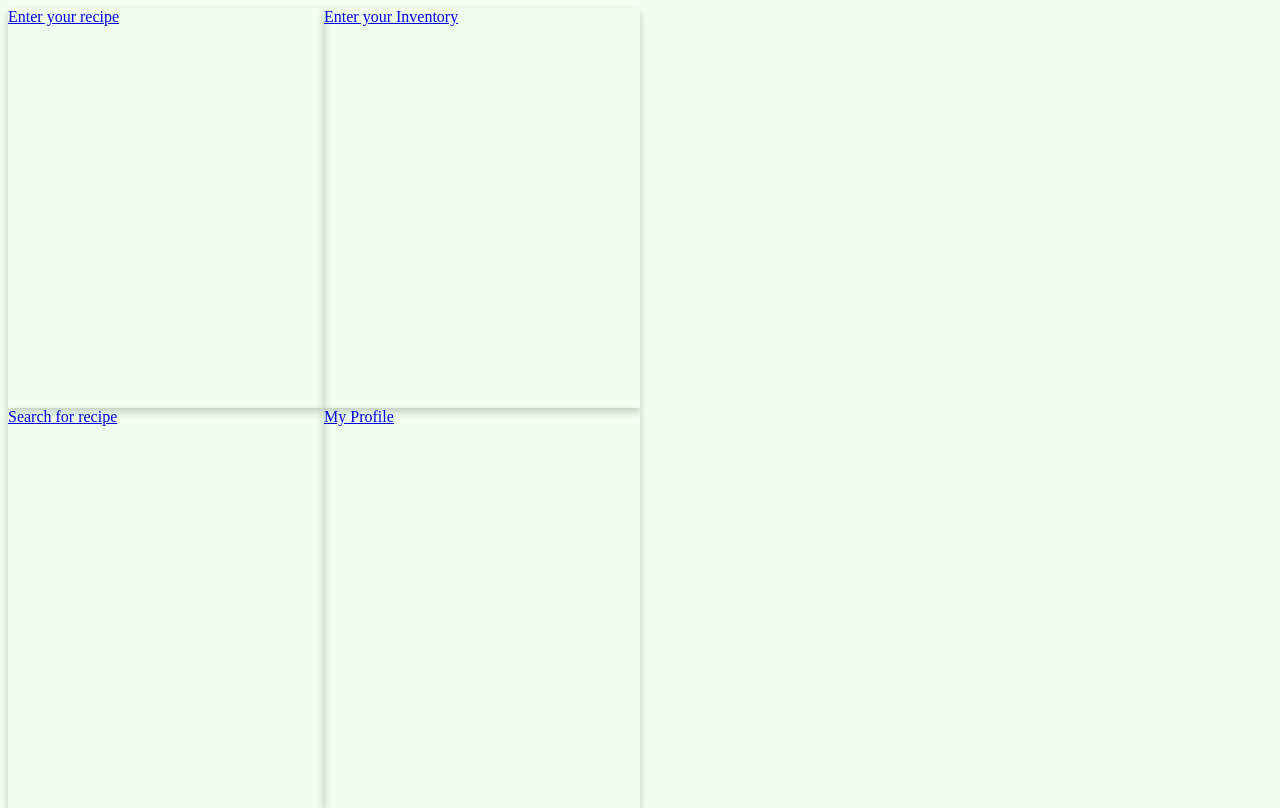
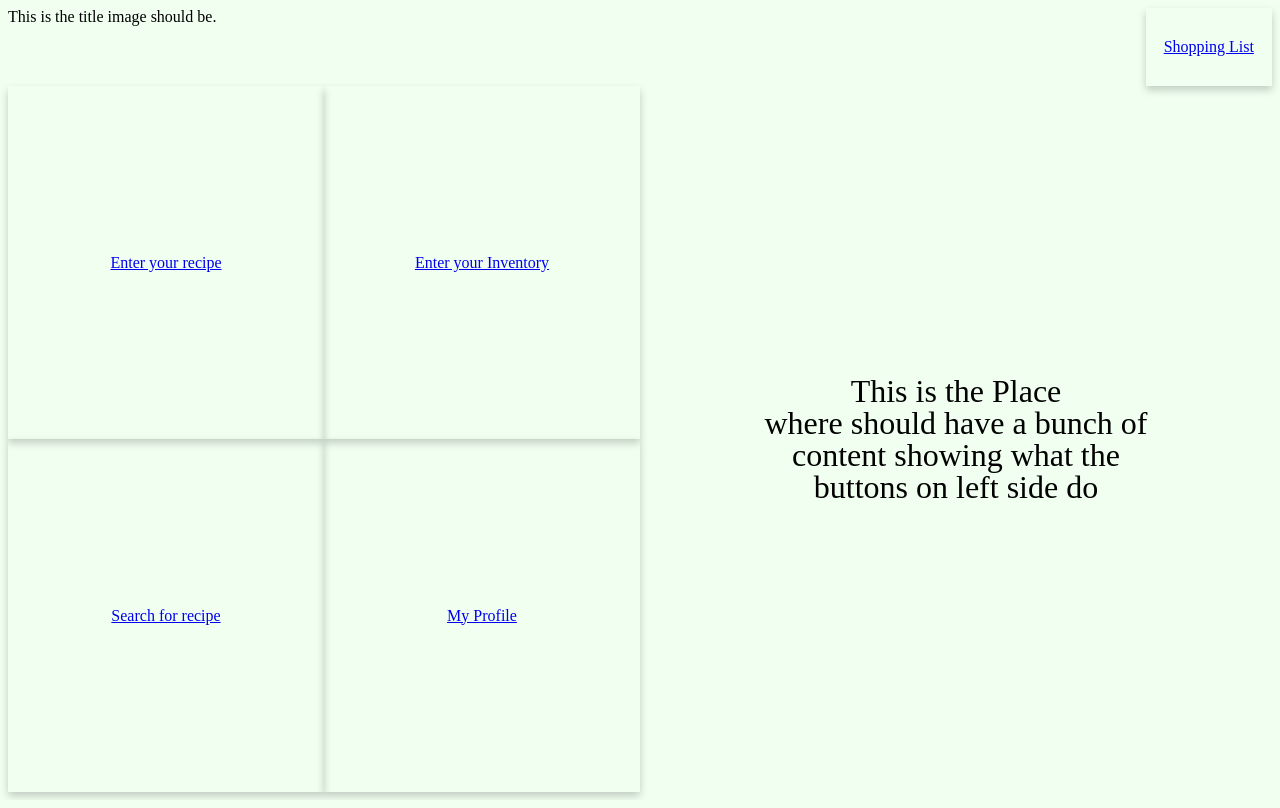
Before and after one commit to liorspitkowski/first-year-group-project, a PHP site: page /html/menu.html in a window 1280 px wide. Run offline with PHP 8.4, Linux system fonts and the light colour scheme.

Commit message:
update css: menu

```diff
--- a/css/menu.css
+++ b/css/menu.css
@@ -3,12 +3,28 @@ html{
     background-color: honeydew;
 }
 body{
+    height:98%;
+}
+.topbox{
+    height: 10%;
+}
+.title-box{
     height:100%;
+    width:20%;
+    float:left;
 }
+.shopping-list{
+    height:100%;
+    width:10%;
+    float:right;
+}
+
 .row{
-    height:100%;
+    height:90%;
     width:100%;
 }
+
+
 .column-1{
     height:100%;
     width:50%;
@@ -24,11 +40,15 @@ body{
     float:left;
 }
 .card{
-    /*Shadow*/
+
     height:100%;
     width:100%;
     box-shadow: 0 4px 8px 0 rgba(0,0,0,0.2);
     transition: 0.3s;
+
+    display: flex; /*use flex to center the inner item*/
+    justify-content: center; /*vertical*/
+    align-items: center; /*horizontal*/
 }
 .card:hover{
     box-shadow: 0 8px 16px 0 rgba(0,0,0,0.2);
@@ -37,4 +57,16 @@ body{
     height:100%;
     width:50%;
     float:left;
+
+    display: flex; /*use flex to center the inner item*/
+    justify-content: center; /*vertical*/
+    align-items: center; /*horizontal*/
 }
+.column-2 p{
+    margin:0;
+    line-height: 100%;
+    text-align: center;
+    font-size: 32px;
+    font-family: "Times New Roman", Times, serif;
+    text-decoration:none;
+}
--- a/html/menu.html
+++ b/html/menu.html
@@ -11,48 +11,54 @@
 </head>
 
 <body>
+    <div class="topbox">
+        <div class="title-box">
+            This is the title image should be.
+        </div>
+        <div class="shopping-list">
+            <div class="card">
+                <a href="shoppinglist.html">Shopping List</a>
+            </div>
+        </div>
+    </div>
+
     <div class="row">
-        <!--left part for 4 hyperlinks-->
         <div class="column-1">
             <div class="block-row">
                 <div class="block">
                     <div class="card">
-                        <a href="enterrecipe.html">Enter your recipe</a>
+                        <a href="./enterrecipe.html">Enter your recipe</a>
                     </div>
                 </div>
                 <div class="block">
                     <div class="card">
-                        <a href="enterinventory.html">Enter your Inventory</a>
+                        <a href="./enterinventory.html">Enter your Inventory</a>
                     </div>
                 </div>
             </div>
             <div class="block-row">
                 <div class="block">
                     <div class="card">
-                        <a href="search.html">Search for recipe</a>
+                        <a href="./search.html">Search for recipe</a>
                     </div>
                 </div>
                 <div class="block">
                     <div class="card">
-                        <a href="userprofile.html">My Profile</a>
+                        <a href="./userprofile.html">My Profile</a>
                     </div>
                 </div>
             </div>
 
         </div>
-        <!--right part for description-->
         <div class="column-2">
-
-            <!--
-            Remember to add this to the upper bar.
-            <div class="shopping-list">
-                <div class="card">
-                    <a href="shoppinglist.html">Shopping List</a>
-                </div>
-            </div>
-            -->
+            <p>This is the Place<br>
+            where should have a bunch of<br>
+            content showing what the <br>
+            buttons on left side do <br>
+            </p>
         </div>
     </div>
+
 </body>
 
 </html>
```
